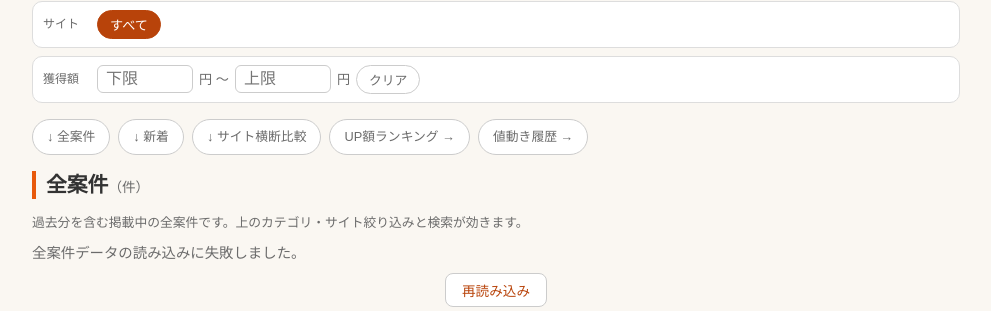
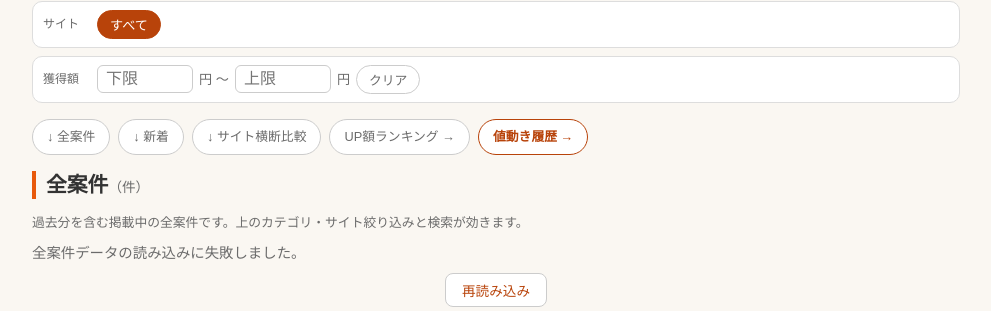
Before and after one commit to y-kam/poikatu-news, a Python web app: template builder/templates/index.html.j2 in a window 1280 px wide. Shown: the part 318-629 px from the top of the page, without its empty margins (144-1135 px from the left). Run offline with Jinja, Linux system fonts and the light colour scheme; the template is opened without the code that fills it, so the values that code supplies are empty.

Commit message:
feat: トップページの値動き履歴リンクを強調表示
jumpnav内の他リンクと区別し、アクセントカラーの枠線・文字色で目立たせる

Co-Authored-By: Claude Sonnet 5 <noreply@anthropic.com>

```diff
--- a/builder/static/style.css
+++ b/builder/static/style.css
@@ -89,6 +89,8 @@ h2 { font-size:1.3rem; border-left:4px solid var(--accent); padding-left:10px; m
 .jumpnav a { border:1px solid var(--bd); background:var(--card); color:var(--muted); border-radius:999px; padding:7px 14px; font-size:.8rem; text-decoration:none; white-space:nowrap; }
 /* ランキング・値動き履歴の関連ページタブで現在ページを塗りつぶし表示（チップのactiveと同じ配色） */
 .jumpnav a.current { background:var(--accent-bg); border-color:var(--accent-bg); color:#fff; }
+/* トップページの「値動き履歴」への導線を強調（現在ページ表示の塗りつぶしとは区別するため枠線・文字色のみ変更） */
+.jumpnav a.emphasis { border-color:var(--accent-text); color:var(--accent-text); font-weight:bold; }
 .cat { display:inline-block; background:var(--cat-bg); color:var(--cat-text); font-size:.72rem; border-radius:4px; padding:1px 6px; margin-left:6px; vertical-align:middle; white-space:nowrap; }
 .cond { color:var(--muted); font-size:.8rem; }
 .group { background:var(--card); border:1px solid var(--line); border-radius:10px; padding:12px 14px; margin-bottom:10px; }
--- a/builder/templates/index.html.j2
+++ b/builder/templates/index.html.j2
@@ -143,7 +143,7 @@
   <a href="#new-section">↓ 新着</a>
   <a href="#compare-section">↓ サイト横断比較</a>
   <a href="/ranking.html">UP額ランキング →</a>
-  <a href="/history.html">値動き履歴 →</a>
+  <a href="/history.html" class="emphasis">値動き履歴 →</a>
 </nav>
 
 <!-- ad-slot: header (AdSense等のコードをここに) -->
```
